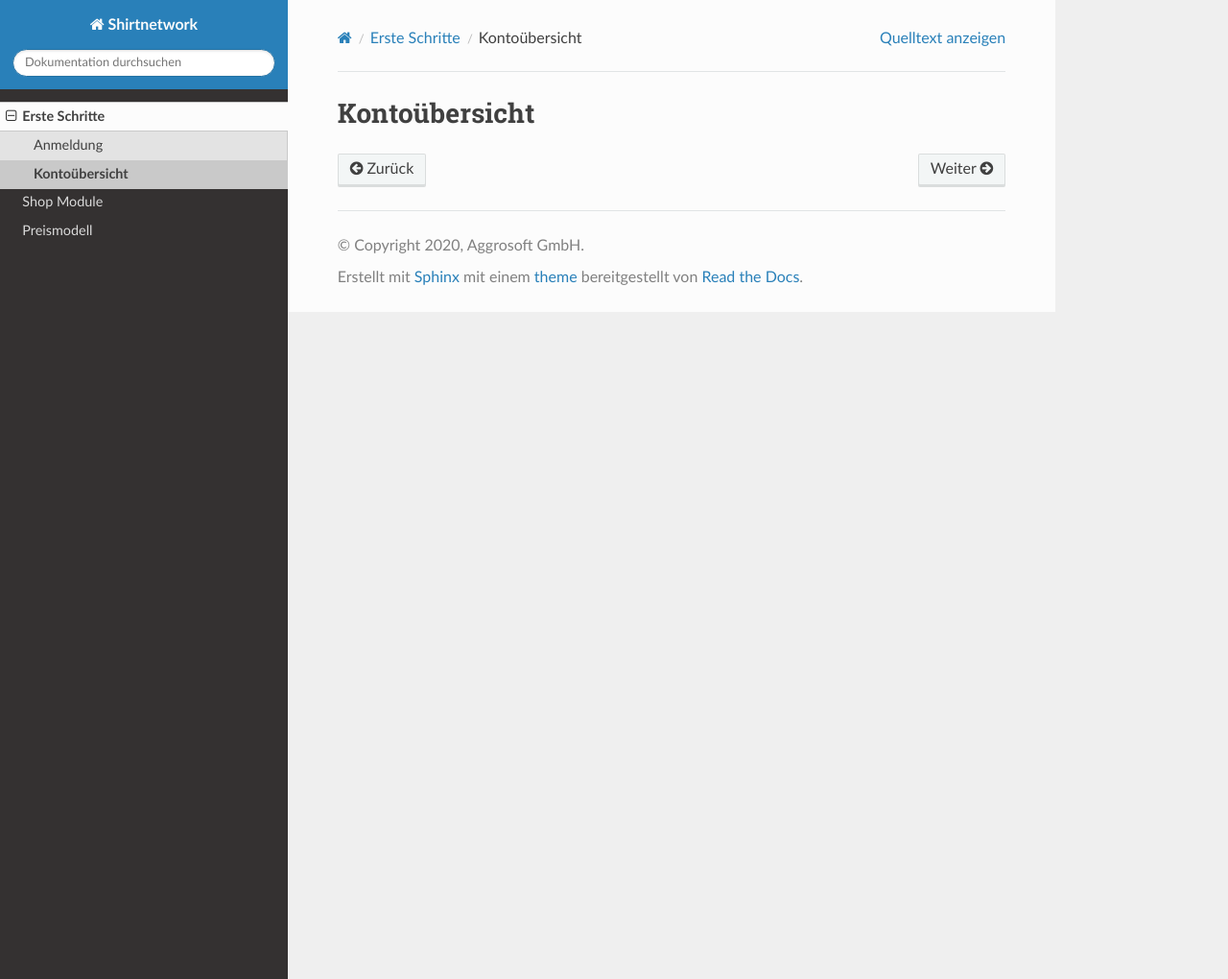
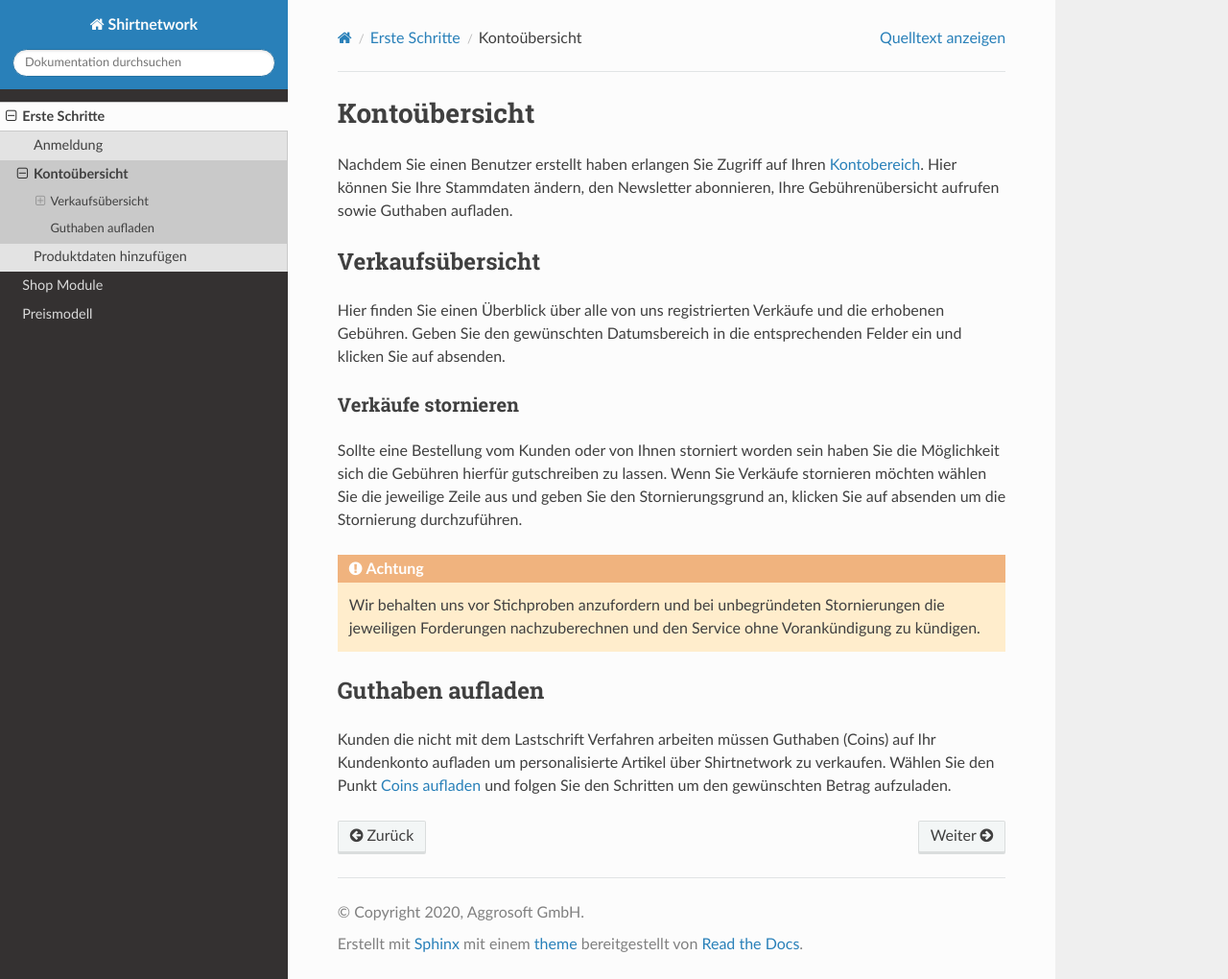
Before and after one commit to aggrosoft/shirtnetwork-docs, a Sphinx documentation site: the page built from docs/intro/account.rst, in a window 1280 px wide and 1020 px high. Shown: the whole window at 96% size. Built offline with Sphinx 7.4.7 and the Read the Docs theme 2.0.0, drawn with Linux system fonts in a browser that asks for light colours.

Commit message:
adding more intro

```diff
--- /dev/null
+++ b/docs/_static/js/custom.js
@@ -0,0 +1,3 @@
+$(document).ready(function () {
+  $('a[href^="http://"], a[href^="https://"]').not('a[class*=internal]').attr('target', '_blank').prepend('<i class="icon icon-link"></i>');
+});
--- a/docs/conf.py
+++ b/docs/conf.py
@@ -61,6 +61,3 @@ html_theme = "sphinx_rtd_theme"
 html_static_path = ['_static']
 
 master_doc = 'index'
-
-def setup(app):
-    app.add_js_file('custom.js')
--- a/docs/custom.js
+++ /dev/null
@@ -1,3 +0,0 @@
-$(document).ready(function () {
-  $('a[href^="http://"], a[href^="https://"]').not('a[class*=internal]').attr('target', '_blank');
-});
--- a/docs/intro/account.rst
+++ b/docs/intro/account.rst
@@ -1,2 +1,28 @@
 Kontoübersicht
 ==============
+
+Nachdem Sie einen Benutzer erstellt haben erlangen Sie Zugriff auf Ihren `Kontobereich <https://www.shirtnetwork.de/mein-konto>`__. Hier können Sie Ihre Stammdaten
+ändern, den Newsletter abonnieren, Ihre Gebührenübersicht aufrufen sowie Guthaben aufladen.
+
+Verkaufsübersicht
+-----------------
+
+Hier finden Sie einen Überblick über alle von uns registrierten Verkäufe und die erhobenen Gebühren.
+Geben Sie den gewünschten Datumsbereich in die entsprechenden Felder ein und klicken Sie auf absenden.
+
+Verkäufe stornieren
+^^^^^^^^^^^^^^^^^^^
+
+Sollte eine Bestellung vom Kunden oder von Ihnen storniert worden sein haben Sie die Möglichkeit sich
+die Gebühren hierfür gutschreiben zu lassen. Wenn Sie Verkäufe stornieren möchten wählen Sie die jeweilige Zeile aus und geben Sie den Stornierungsgrund an,
+klicken Sie auf absenden um die Stornierung durchzuführen.
+
+.. Attention::
+   Wir behalten uns vor Stichproben anzufordern und bei unbegründeten Stornierungen die jeweiligen Forderungen nachzuberechnen und den Service ohne Vorankündigung zu kündigen.
+
+Guthaben aufladen
+-----------------
+
+Kunden die nicht mit dem Lastschrift Verfahren arbeiten müssen Guthaben (Coins) auf Ihr Kundenkonto aufladen um
+personalisierte Artikel über Shirtnetwork zu verkaufen. Wählen Sie den Punkt `Coins aufladen <https://www.shirtnetwork.de/shop/shirtnetwork-coins-aufladen>`__ und folgen Sie den Schritten
+um den gewünschten Betrag aufzuladen.
--- a/docs/intro/index.rst
+++ b/docs/intro/index.rst
@@ -9,3 +9,4 @@ Anschließend können Sie sich im sog. HBE (Händler Backend) anmelden und mit d
 
    register
    account
+   hbe
```
Also changed, not shown: docs/intro/hbe.rst (added, +11 -0 lines), docs/pricing/fees.rst (+5 -3 lines), 6 other files.
